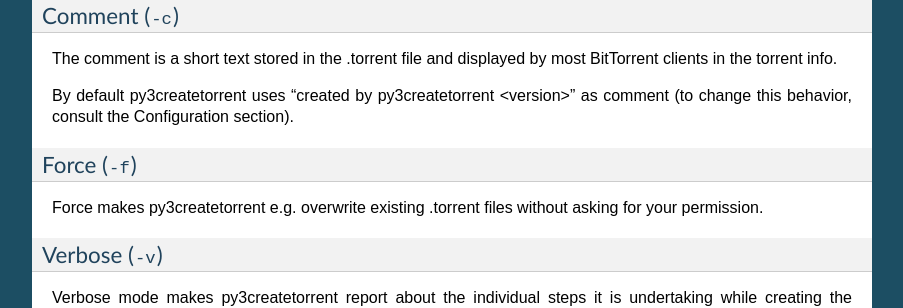
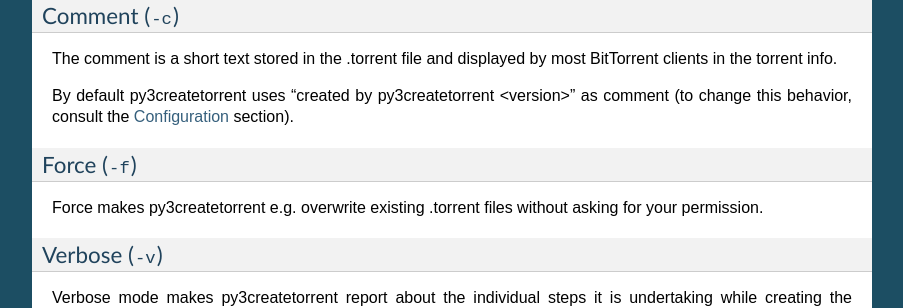
Before and after one commit to Ineluctable/py3createtorrent, a Sphinx documentation site: the page built from docs/source/user.rst, in a window 1280 px wide and 900 px high, scrolled down 3543 px. Shown: the part 173-481 px from the top of the window, without its empty margins (198-1101 px from the left). Built offline with Sphinx 7.4.7, drawn with Linux system fonts in a browser that asks for light colours; part of the change alters nothing that is shown; some of the changed text lies outside the part shown.

```diff
--- a/docs/source/user.rst
+++ b/docs/source/user.rst
@@ -60,6 +60,8 @@ also try to install py3bencode manually::
 
    $ hg clone https://bitbucket.org/rsnitsch/py3bencode
    $ python3 py3bencode/setup.py
+
+.. _configuration:
 
 Configuration
 -------------
@@ -225,7 +227,7 @@ The comment is a short text stored in the .torrent file and displayed by most
 BitTorrent clients in the torrent info.
 
 By default py3createtorrent uses "created by py3createtorrent <version>" as
-comment (to change this behavior, consult the Configuration section).
+comment (to change this behavior, consult the :ref:`configuration` section).
 
 Force (``-f``)
 ^^^^^^^^^^^^^^
@@ -341,7 +343,7 @@ In µTorrent it will look like this:
    py3createtorrent v0.8*).
 
 You can change this behaviour by editing the script. Find ``ADVERTISE = True``
-(line ~86) and replace ``True`` by ``False``. See [[#Configuration]].
+(line ~86) and replace ``True`` by ``False``. See :ref:`configuration`.
 
 Example 2 - from directory, excluding subfolders
 ^^^^^^^^^^^^^^^^^^^^^^^^^^^^^^^^^^^^^^^^^^^^^^^^
```
